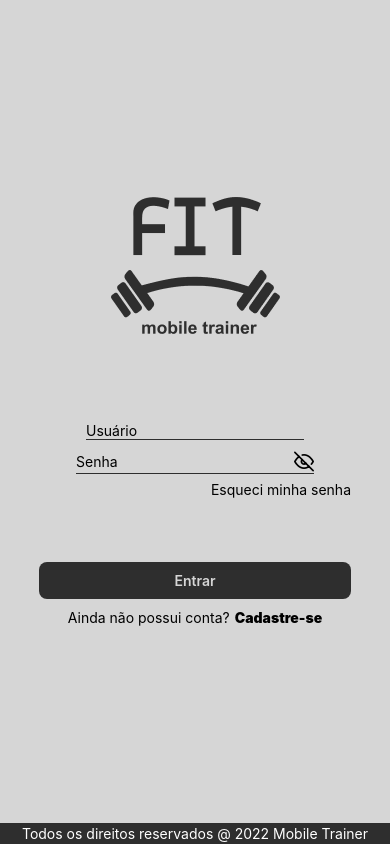
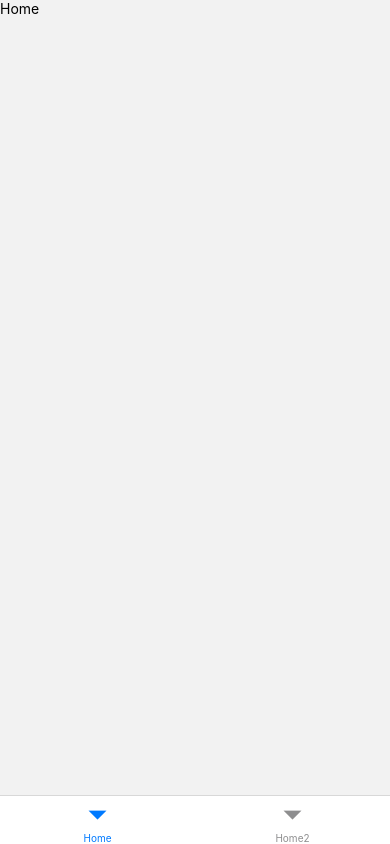
Before and after one commit to MayconMarigo/PersonalApp, a React Native app: screen /Home in a window 390 px wide. Built offline with nearby package versions, Linux system fonts and the light colour scheme.

Commit message:
Adição bottom tabs navigator

```diff
--- a/App.tsx
+++ b/App.tsx
@@ -7,6 +7,7 @@ import { GlobalStyles } from "./GlobalStyles";
 import Login from "./src/screens/login/Login";
 import Register from "./src/screens/register/Register";
 import ResetPassword from "./src/screens/reset-password/ResetPassword";
+import Home from "./src/screens/home/Home";
 
 export default function App() {
   NavigationBar.setVisibilityAsync("hidden");
@@ -37,12 +38,11 @@ export default function App() {
             options={{
               headerShown: false,
             }}
-            // options={{
-            //   headerShadowVisible: false,
-            //   headerStyle: { backgroundColor: "#2E2E2E" },
-            //   headerTitleStyle: { color: "#fff" },
-            //   headerTintColor: "#fff",
-            // }}
+          />
+          <LoginStack.Screen
+            name="Home"
+            component={Home}
+            options={{ headerShown: false }}
           />
         </LoginStack.Navigator>
       </SafeAreaView>
--- a/package.json
+++ b/package.json
@@ -10,6 +10,7 @@
   },
   "dependencies": {
     "@react-native-material/core": "^1.3.7",
+    "@react-navigation/bottom-tabs": "^6.4.0",
     "@react-navigation/native": "^6.0.13",
     "@react-navigation/native-stack": "^6.9.0",
     "expo": "^46.0.13",
--- /dev/null
+++ b/src/screens/home/Home.tsx
@@ -0,0 +1,36 @@
+import { View, Text } from "react-native";
+import { NavigationContainer } from "@react-navigation/native";
+import { createBottomTabNavigator } from "@react-navigation/bottom-tabs";
+
+export default function Home() {
+  const Tab = createBottomTabNavigator();
+
+  const Home = () => (
+    <View>
+      <Text>Home</Text>
+    </View>
+  );
+
+  const Home2 = () => (
+    <View>
+      <Text>Home</Text>
+    </View>
+  );
+
+  return (
+    <NavigationContainer independent>
+      <Tab.Navigator>
+        <Tab.Screen
+          options={{ headerShown: false }}
+          name="Home"
+          component={Home}
+        />
+        <Tab.Screen
+          options={{ headerShown: false }}
+          name="Home2"
+          component={Home2}
+        />
+      </Tab.Navigator>
+    </NavigationContainer>
+  );
+}
--- a/src/screens/login/Login.tsx
+++ b/src/screens/login/Login.tsx
@@ -89,7 +89,12 @@ export default function Login() {
               width="100%"
               title="Entrar"
               bgColor="#2E2E2E"
-              onPress={() => alert("logar")}
+              onPress={() =>
+                navigation.reset({
+                  index: 0,
+                  routes: [{ name: "Home" as never }],
+                })
+              }
             />
             <View style={{ flexDirection: "row", marginTop: 10 }}>
               <Text style={{ marginRight: 5 }}>Ainda não possui conta?</Text>
```
Also changed, not shown: 1 other file (tests, documents, lock files or other folders).
